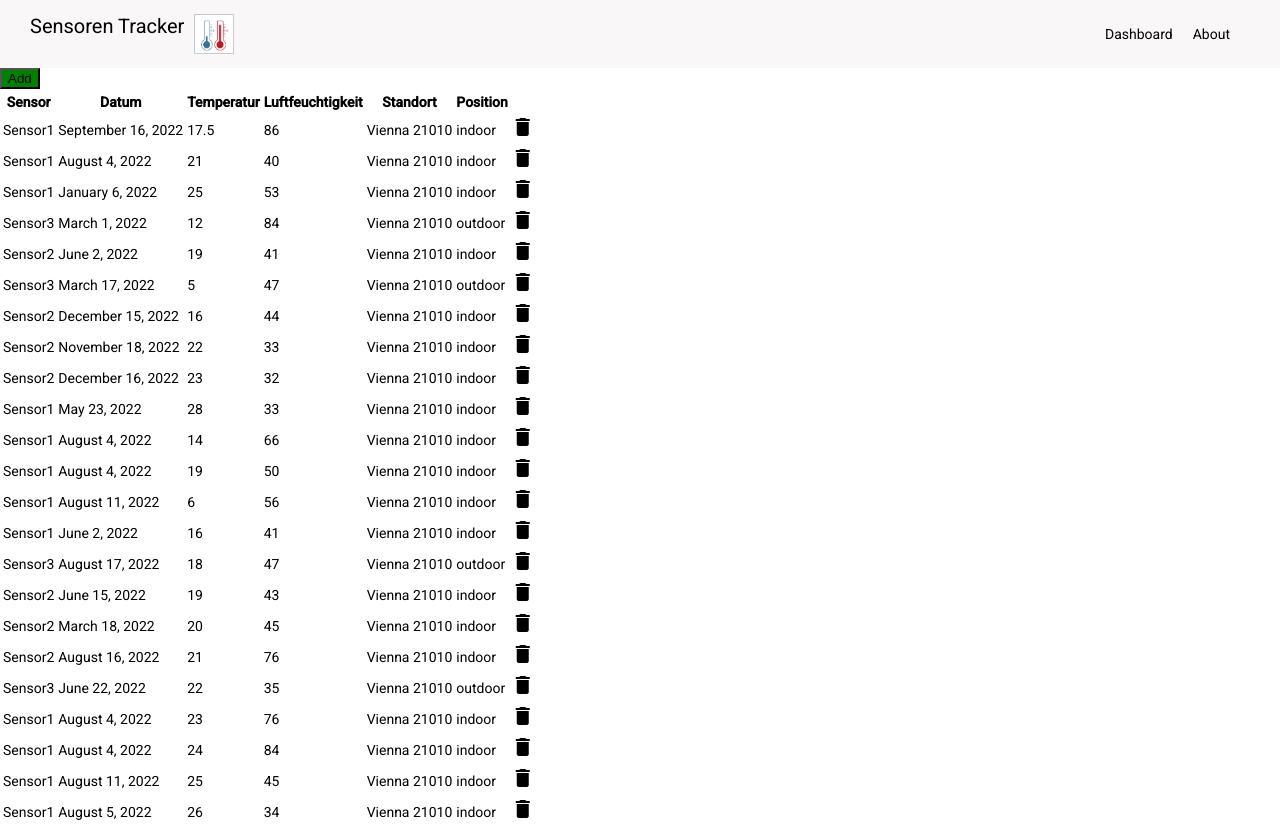
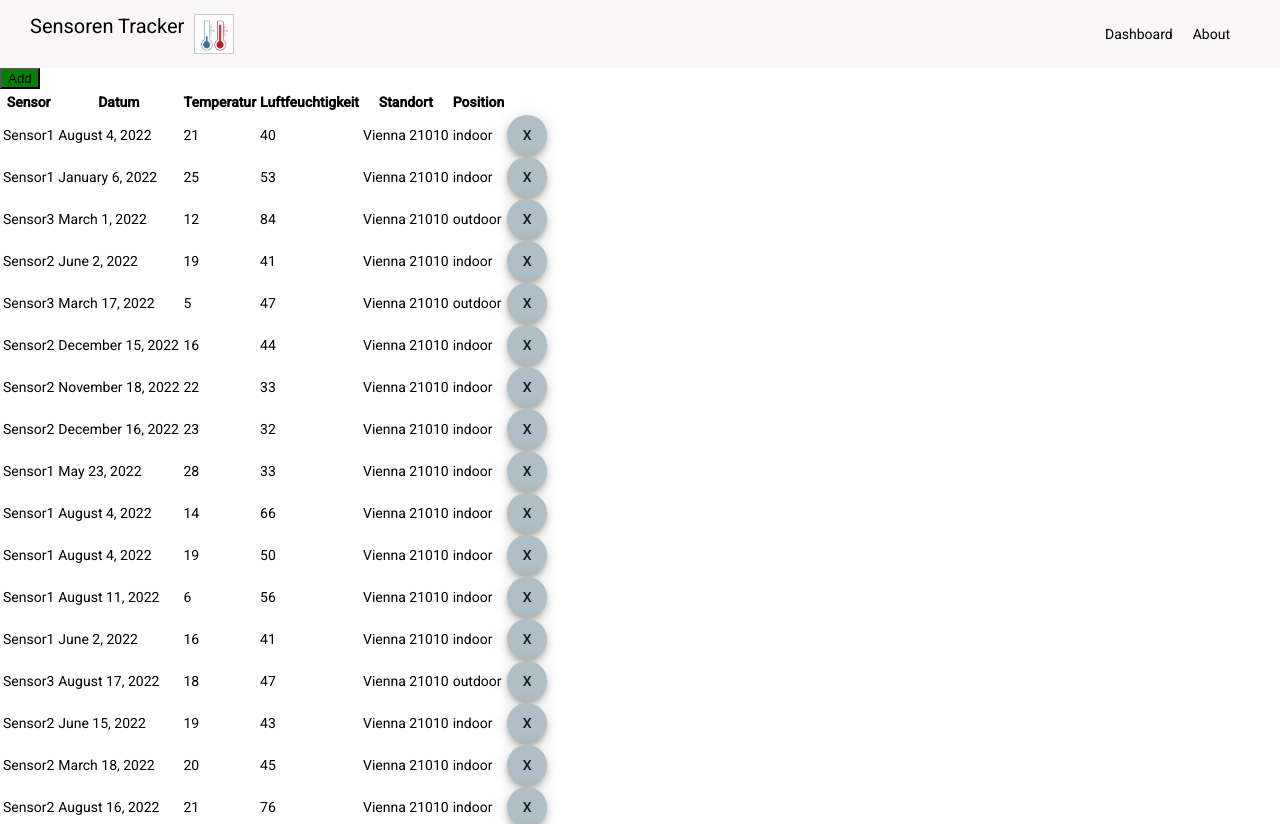
Before and after one commit to KlausFreitag/BSWE3HIDAngular, an Angular app: page / in a window 1280 px wide. Shown: the top 824 px of the page. Built offline with nearby package versions, Linux system fonts and the light colour scheme; data requests are answered from the project's data file.

Commit message:
add: X-Button

```diff
--- a/db.json
+++ b/db.json
@@ -1,12 +1,5 @@
 {
   "sensorsData": [
-    {
-      "sensorId": 1,
-      "temperature": 17.5,
-      "humidity": 86,
-      "date": "2022-09-16",
-      "id": 4
-    },
     {
       "sensorId": 1,
       "temperature": 21,
@@ -167,20 +160,6 @@
       "humidity": 45,
       "date": "2022-08-10",
       "id": 27
-    },
-    {
-      "sensorId": 1,
-      "temperature": 33,
-      "humidity": 21,
-      "date": "2022-08-03",
-      "id": 28
-    },
-    {
-      "sensorId": 1,
-      "temperature": 22,
-      "humidity": 68,
-      "date": "2022-08-03",
-      "id": 29
     }
   ],
   "sensors": [
--- a/src/app/app.component.html
+++ b/src/app/app.component.html
@@ -1,3 +1,2 @@
 <app-header></app-header>
 <router-outlet></router-outlet>
-<button mat-button>Click Me</button>
--- a/src/app/dashboard/sensors-data/sensors-data.component.html
+++ b/src/app/dashboard/sensors-data/sensors-data.component.html
@@ -14,6 +14,9 @@
         <td>{{item.humidity}}</td>
         <td>{{item.sensor.location}}</td>
         <td>{{SensorPosition[item.sensor.position]}}</td>
+        <button mat-mini-fab (click)="deleteSensordata(item.id)">X</button>
+        <!--
         <mat-icon (click)="deleteSensordata(item.id)">delete</mat-icon>
+        -->
     </tr>
 </table>
```
